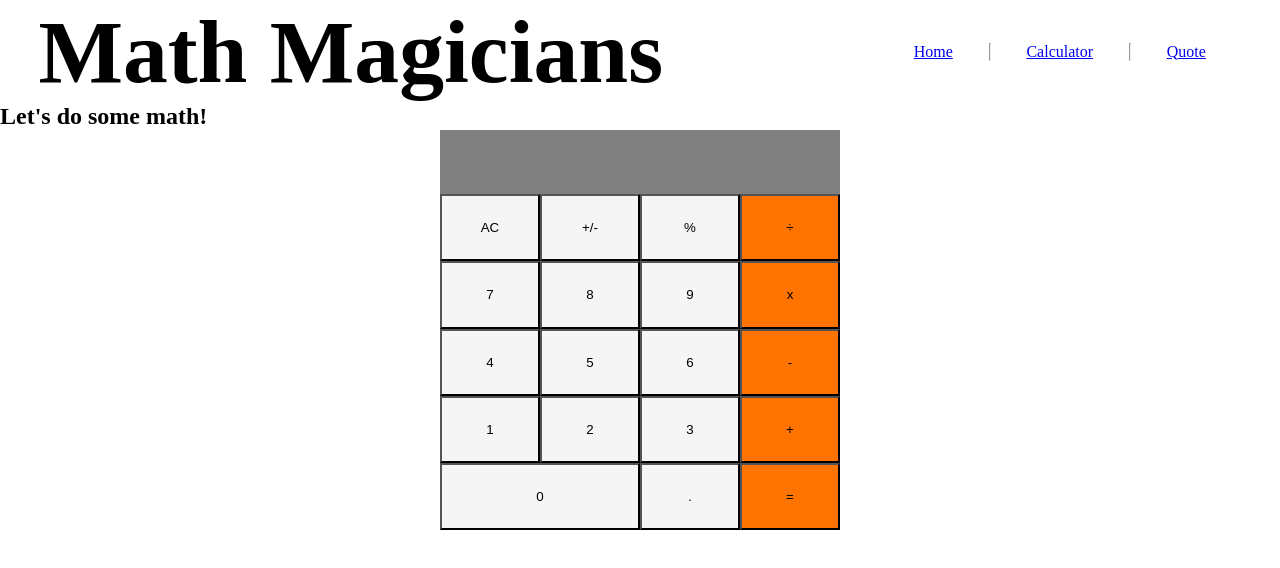
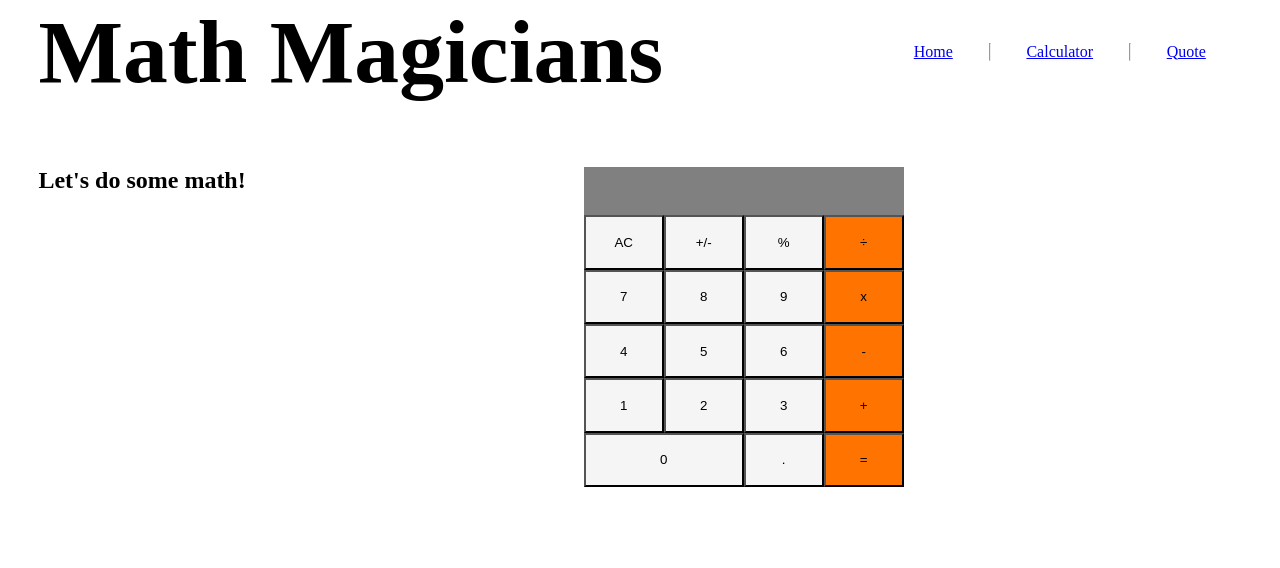
Before and after one commit to Diegogagan2587/math-magicians, a React (Create React App) app: page /calculator in a window 1280 px wide. Shown: the top 568 px of the page. Built offline with nearby package versions, Linux system fonts and the light colour scheme.

Commit message:
set new position for elements within Calculator.js

```diff
--- a/src/App.css
+++ b/src/App.css
@@ -12,8 +12,8 @@ button {
   display: flex;
   flex-direction: column;
   background-color: #fff;
-  max-width: 50vmin;
-  min-height: 50vmin;
+  width: 40vmin;
+  height: 40vmin;
   margin-left: auto;
   margin-right: auto;
 }
--- a/src/components/Calculator.js
+++ b/src/components/Calculator.js
@@ -11,7 +11,7 @@ const Calculator = () => {
   };
 
   return (
-    <>
+    <div className='calc-page'>
       <h2>Let's do some math!</h2>
       <div className="calculator">
         <div className="screen-output">
@@ -21,7 +21,7 @@ const Calculator = () => {
         </div>
         <CalcInputs eventHandler={eventHandler} />
       </div>
-    </>
+    </div>
 
   );
 };
--- a/src/index.css
+++ b/src/index.css
@@ -40,3 +40,11 @@ ul {
     margin-bottom: 1.25 vmin;
 }
 /* --- Ends Home Page --- */
+/* --- Start Calculator Page --- */
+.calc-page {
+    display: flex;
+    padding-top: 5%;
+    padding-left: 3%;
+    padding-right: 3%;
+}
+/* --- Ends Calculator Page --- */
```
